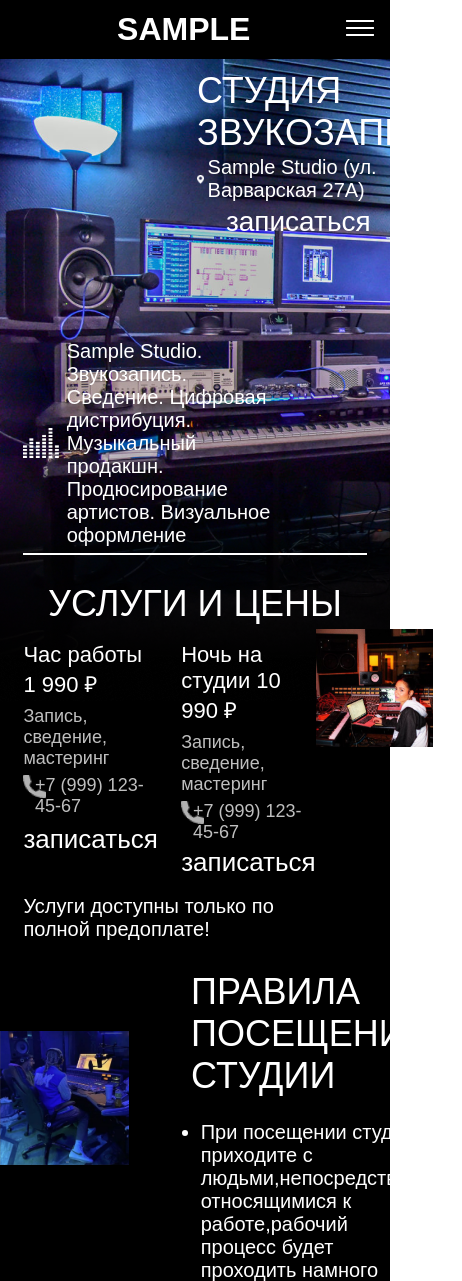
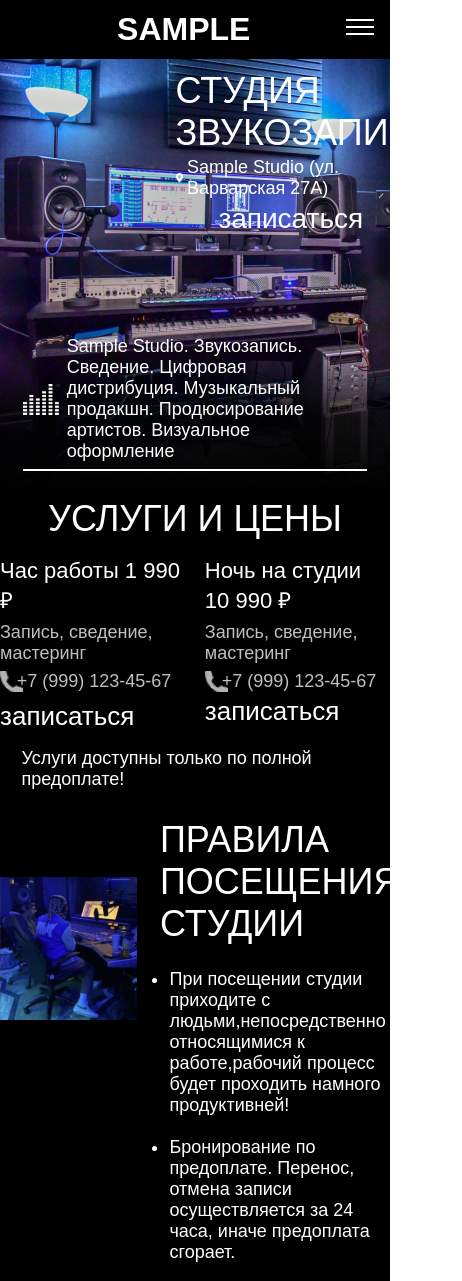
Before and after one commit to dimchunk/sample2, a plain HTML site: page index.html in a window 390 px wide. Shown: the top 1281 px of the page, 462 px wide, since content can reach past the window. Drawn offline with Linux system fonts and the light colour scheme.

Commit message:
адаптация сайта под 768px

```diff
--- a/styles.css
+++ b/styles.css
@@ -330,3 +330,54 @@ footer{
         padding-bottom: 3%;
     }
 }
+@media screen and (max-width: 768px) {
+    .container{
+        background-image: url(img/back768.png);
+    }
+    *{
+        font-size: 18px;
+    }
+    .services img{
+        display: none;
+    }
+    .bl2_1 p {
+        width: 80%;
+    }
+    .block1 {
+        padding-left: 45%;
+    }
+    .block1 a {
+        margin-top: 2%;
+        margin-left: 20%;
+    }
+    .price2{
+        justify-content: space-around;
+    }
+    .price1 {
+        margin-left: 0;
+    }
+    .price1 p {
+        margin-top: 4%;
+        padding-left: 5.5%;
+    }
+    .gray_text p {
+        padding-left: 4.3vw;
+    }
+    .services{
+        display: block;
+    }
+    .block3 img {
+        margin-top: 15%;
+        width: 35%;
+        height: 35%;
+    }
+    .block_text {
+        margin-left: 6%;
+    }
+    .logo_foot img {
+        width: 60%;
+    }
+    .logo_foot{
+        margin-right: 2.5%;
+    }
+}
```
Also changed, not shown: img/back768.png (added).
